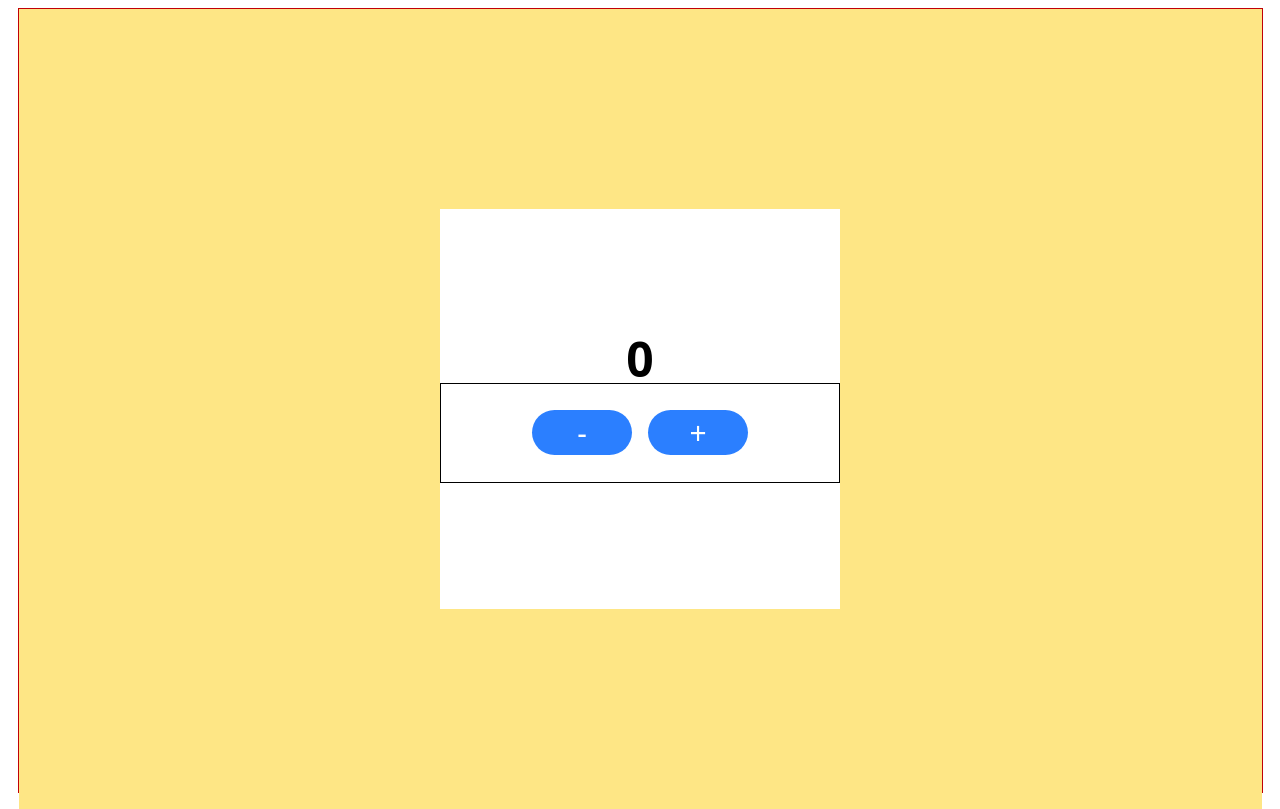
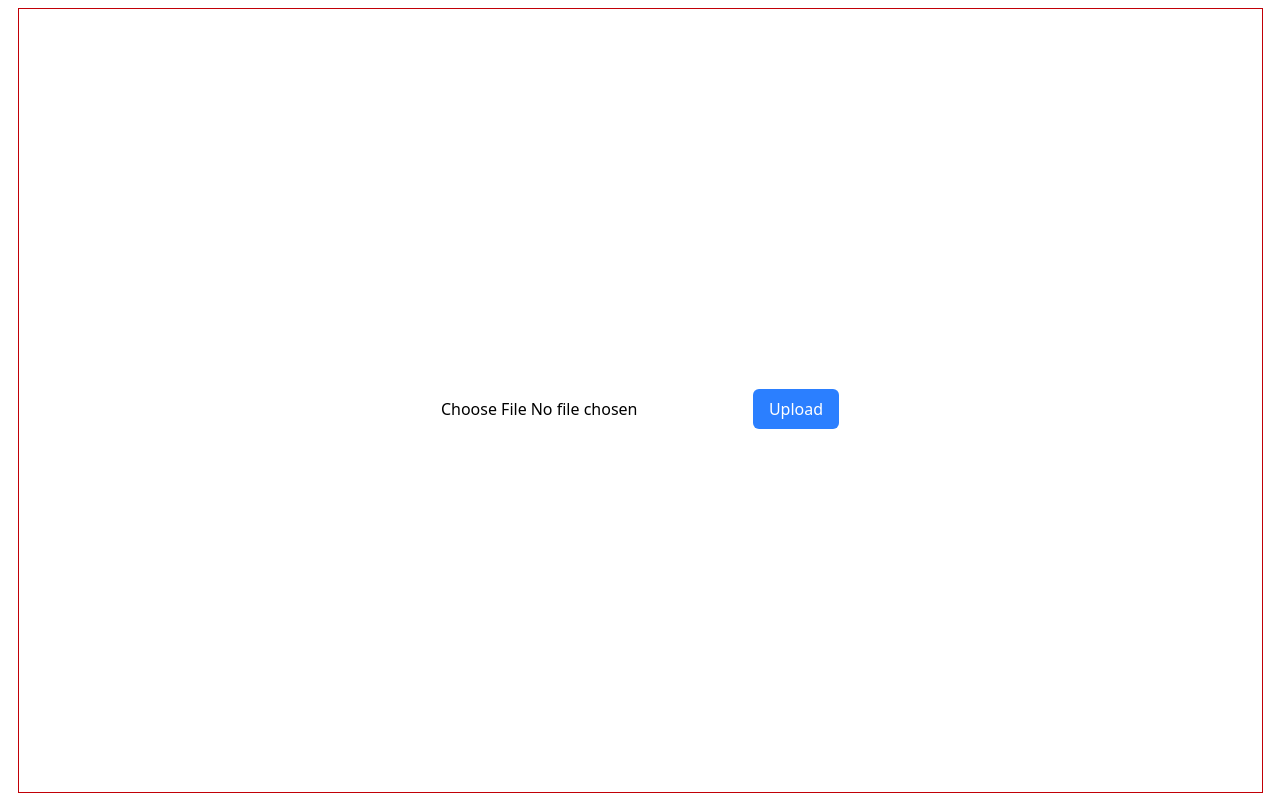
Before and after one commit to ErandikaPiumali/Frontend_MERN_batch06, a React (Vite) app: page /test in a window 1280 px wide. Built offline with nearby package versions, Linux system fonts and the light colour scheme.

Commit message:
Day14🔖Multiple Media upload

```diff
--- a/package.json
+++ b/package.json
@@ -10,6 +10,7 @@
     "preview": "vite preview"
   },
   "dependencies": {
+    "@supabase/supabase-js": "^2.98.0",
     "@tailwindcss/vite": "^4.1.12",
     "axios": "^1.13.5",
     "react": "^19.1.1",
--- a/pages/admin/addProductAdminPage.jsx
+++ b/pages/admin/addProductAdminPage.jsx
@@ -1,6 +1,8 @@
 import axios from "axios";
 import { useState } from "react";
-import { Link } from "react-router-dom";
+import toast from "react-hot-toast";
+import { Link, useNavigate } from "react-router-dom";
+import uploadFile from "../../src/utils/mediaUpload";
 
 export default function AddProductPage(){
 
@@ -9,20 +11,35 @@ export default function AddProductPage(){
           const [alternativeNames,setAlternativeNames] =useState("");
            const [labelledPrice,setLabelledPrice] =useState("");
             const [price,setPrice] =useState("");
-             const [images,setImages] =useState("");
+             const [images,setImages] =useState([]);
                  const [description,setDescription] =useState("");
                   const [stock,setStock] =useState("");
                    const [isAvailable,setIsAvailable] =useState(true);
                     const [category,setCategory] =useState("cream");
+                    const Navigate=useNavigate()
 
-function handleSubmit(){
+
+
+                async function handleSubmit(){
+                       const promiseArray=[]
+                        for(let i=0;i<images.length;i++){
+                                const responses=await Promise.all(promiseArray)
+                                console.log(responses)
+
+                                const promise=uploadFile(images[i])
+                              //  console.log(images[i]);
+                              promiseArray[i]=promise
+                        }
+
+    const  altNamesInArray = alternativeNames.split(",")
+
         const productData={
                 productId:productId,
                 name:productName,
-                altNames:alternativeNames,
+                altNames:altNamesInArray,
                 labelledPrice:labelledPrice,
                 price:price,
-                images:images,
+                images:[],
                 description:description,
                 stock:stock,
                 isAvailable:isAvailable,
@@ -43,15 +60,18 @@ Authorization:"Bearer "+ token
                 (res)=>{
                         console.log("Product added successfully")
                         console.log(res.data)
+                        toast.success("Product added successfully");
+                        Navigate("/admin/products")
                 }
         ).catch(
                 (error)=>{
                         console.error("Error adding product: ",error);
+                        toast.error("Failed to add product")
                 }
         )
         console.log(productData);
-}
 
+                }
 
     return(
         <div className="w-full h-full flex justify-center items-center">
@@ -89,7 +109,14 @@ Authorization:"Bearer "+ token
             </div>
             <div className="w-[500px] flex flex-col gap-[5px]">
                     <label className="text-sm font-semibold">Images</label>
-                    <input type="text" value={images} onChange={(e)=>{setImages(e.target.value)}} className="w-full h-[40px] border-[1px] rounded-md"/>
+                    <input multiple
+                    type="file"
+                     onChange={(e)=>{
+                       //console.log(e.target.files)
+                        setImages(e.target.files)
+                     }
+                }
+                         className="w-full h-[40px] border-[1px] rounded-md"/>
 
 
             </div>
@@ -136,5 +163,6 @@ Authorization:"Bearer "+ token
 
         </div>
         </div>
+
     )
 }
--- a/pages/testPage.jsx
+++ b/pages/testPage.jsx
@@ -1,33 +1,45 @@
-import { useState } from "react";
+
+
+
+import { useState } from "react"
+
+import toast from "react-hot-toast"
+import uploadFile from "../src/utils/mediaUpload"
+
+
 
 export default function TestPage(){
+    const [file,setFile]=useState("null")
 
-      //  let count=1;
-      const [count, setCount] =useState(0);
+   function handleUpload(){
+    uploadFile(file)
+  .then(
+        (url)=>{
 
-      function increment(){
-        setCount(count+1)
-      }
+            console.log(url)
+             toast.success("File uploaded successfully");
 
-      function decrement(){
-        setCount(count-1)
-      }
+        }
+    ).catch(
+        (error)=>{
+            console.error("Error uploading file:", error)
+            toast.error("Failed to upload file")
+        }
+    )
+}
+    return(
+        <div className="w-full h-screen  flex justify-center items-center">
+           <input type="file"
+           onChange={(e)=>{
+           // console.log(e)
+           // console.Console(e.target.files[0])
+setFile(e.target.files[0]);
 
-    return(
-        <div className="w-full h-screen bg-amber-200 flex justify-center items-center">
-            <div className="w-[400px] h-[400px] bg-white flex flex-col justify-center items-center">
-                <h1 className="text-5xl font-bold"> {count} </h1>
-                <div className="w-full flex justify-center items-center border h-[100px]">
-                    <button onClick={decrement}
-                    className="w-[100px] bg-blue-500 h-[45px] flex text-3xl justify-center items-center text-white rounded-full mx-2" >
-                        -
-                    </button>
-                    <button onClick={increment}
-                     className="w-[100px] bg-blue-500 h-[45px] flex text-3xl justify-center items-center text-white rounded-full mx-2">
-                        +
-                    </button>
-                </div>
-                </div>
+           }}/>
+           <button onClick={handleUpload}
+           className="bg-blue-500 rounded-md py-2 px-4 text-white cursor-pointer">
+Upload
+           </button>
 
 
         </div>
--- /dev/null
+++ b/src/utils/mediaUpload.jsx
@@ -0,0 +1,40 @@
+const url= "https://bzdstqbxbpbuvzfdfyrj.supabase.co"
+
+const key="sb_publishable_Adj-hU3Acmv_jxvgSeMLug_iAOLnSVq"
+
+
+import { createClient } from "@supabase/supabase-js"
+const supabase =createClient(url,key);
+
+export default function uploadFile(file){
+
+    const promise=new Promise(
+        (resolve,reject)=>{
+            if(file==null){
+                reject("Please select a file to upload");
+                return;
+            }
+            const timeStamp =new Date().getTime();
+            const fileName = timeStamp +"-"+ file.name
+
+            supabase.storage.from("Images").upload(fileName,file,{
+cacheControl:"3600",
+upsert:false
+            }).then(
+                ()=>{
+
+           const publicUrl =  supabase.storage.from("Images").getPublicUrl(fileName).data.publicUrl;
+            //console.log("file public url: ",publicUrl)
+            resolve(publicUrl)
+        }
+    ).catch(
+        (error)=>{
+            console.error("Error uploading file: "+error);
+            reject("Failed to uplaod file");
+        }
+    )
+}
+)
+
+    return promise;
+}
```
Also changed, not shown: 1 other file (tests, documents, lock files or other folders).
